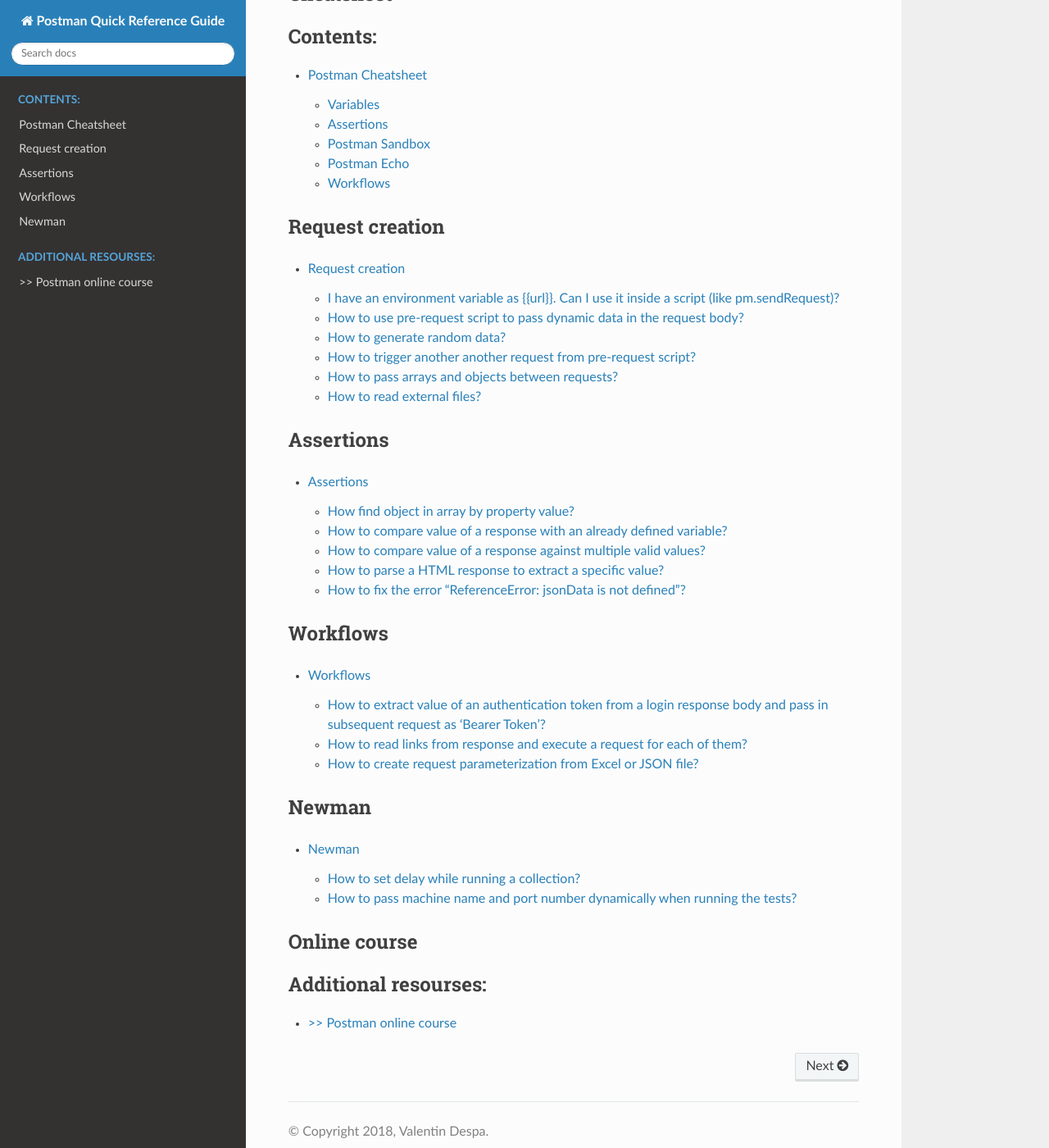
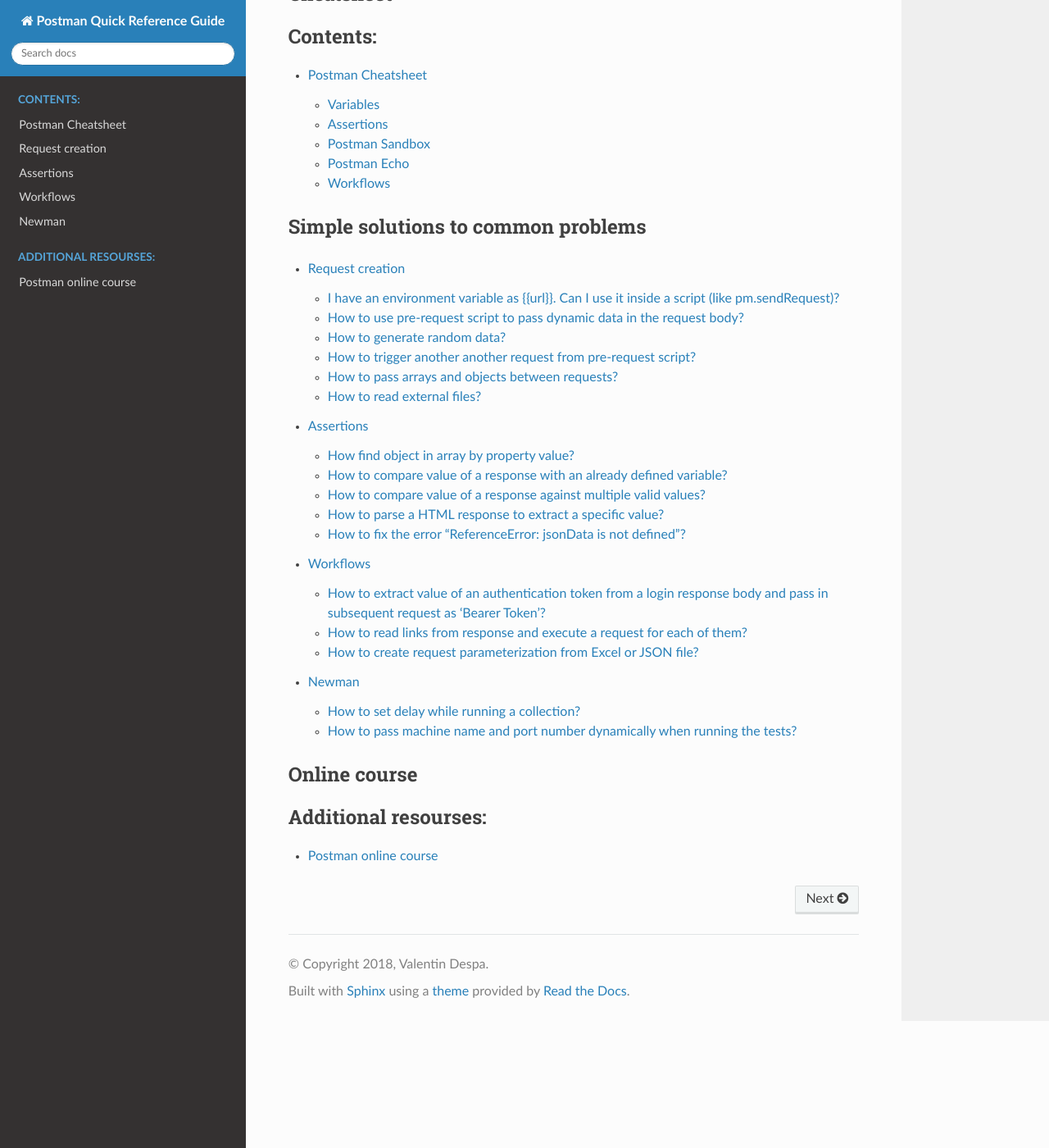
Before and after one commit to vdespa/postman-quick-reference-guide, a Sphinx documentation site: the page built from docs/index.rst, in a window 1280 px wide and 1400 px high, scrolled down 221 px. Shown: the whole window at 82% size. Built offline with Sphinx 7.4.7 and the Read the Docs theme 2.0.0, drawn with Linux system fonts in a browser that asks for light colours.

Commit message:
Change structure

```diff
--- a/docs/course.rst
+++ b/docs/course.rst
@@ -1,5 +1,5 @@
 ************************
->> Postman online course
+Postman online course
 ************************
 
 This document is part of the online course "Postman: The Complete Guide".
--- a/docs/index.rst
+++ b/docs/index.rst
@@ -18,36 +15,15 @@
 
    cheatsheet
 
-Request creation
-----------------
+Simple solutions to common problems
+-----------------------------------
 
 .. toctree::
    :maxdepth: 2
 
    request-creation
-
-Assertions
-----------
-
-.. toctree::
-   :maxdepth: 2
-
    assertions
-
-Workflows
----------
-
-.. toctree::
-   :maxdepth: 2
-
    workflows
-
-Newman
-------
-
-.. toctree::
-   :maxdepth: 2
-
    newman
 
 Online course
```
Also changed, not shown: other parts of docs/index.rst (+0 -3 lines), 11 other files.
